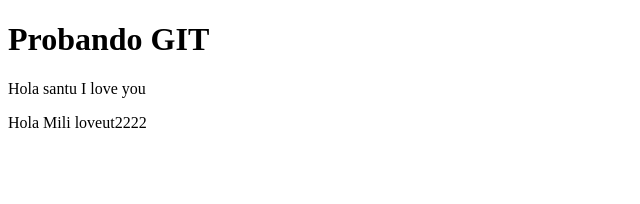
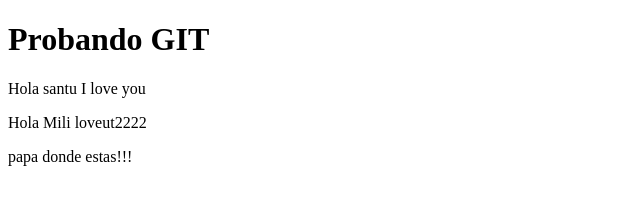
Before and after one commit to milipaciotti/clase4, a plain HTML site: page index.html in a window 1280 px wide. Shown: the whole page, without its empty margins (0-640 px from the left). Drawn offline with Linux system fonts and the light colour scheme.

Commit message:
papa donde estas

```diff
--- a/index.html
+++ b/index.html
@@ -7,5 +7,6 @@
         <h1> Probando GIT </h1>
         <p> Hola santu I love you </p>
         <p>Hola Mili loveut2222</p>
+        <p> papa donde estas!!!</p>
     </body>
 </html>
```
